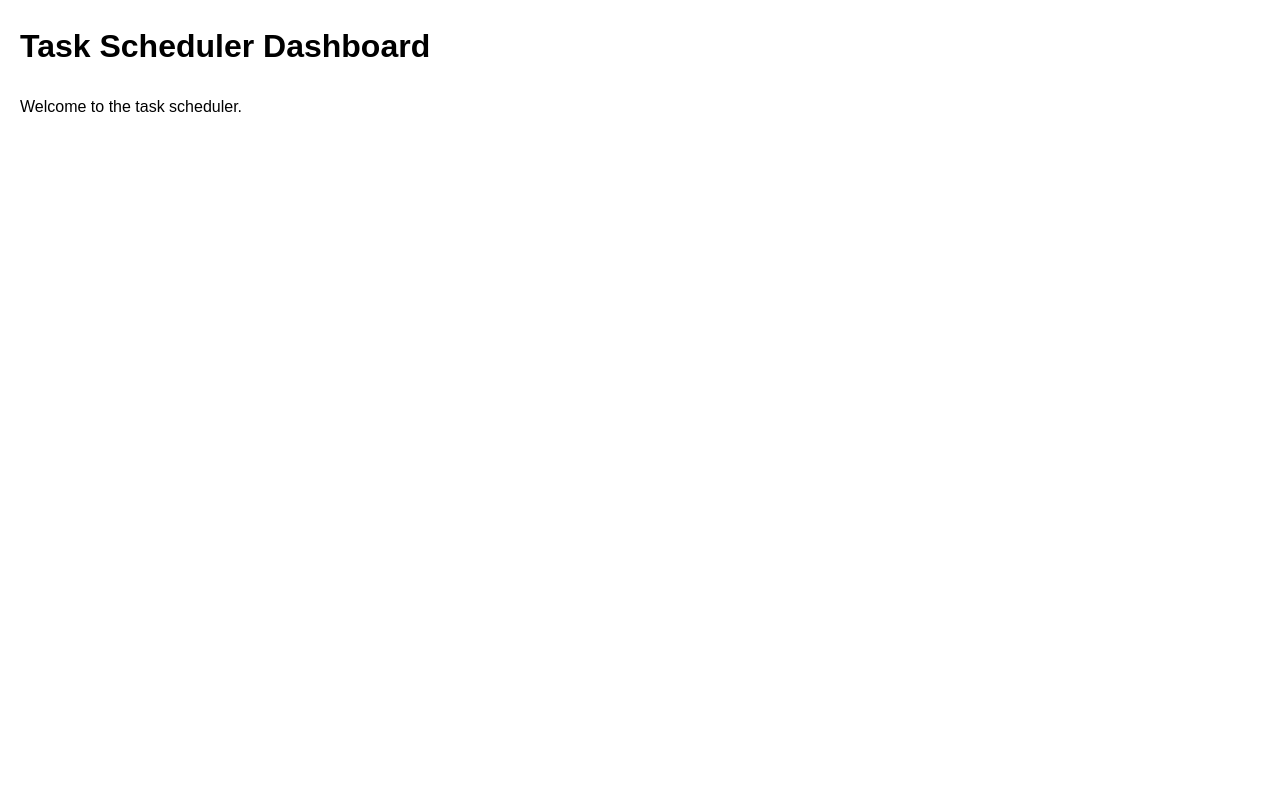
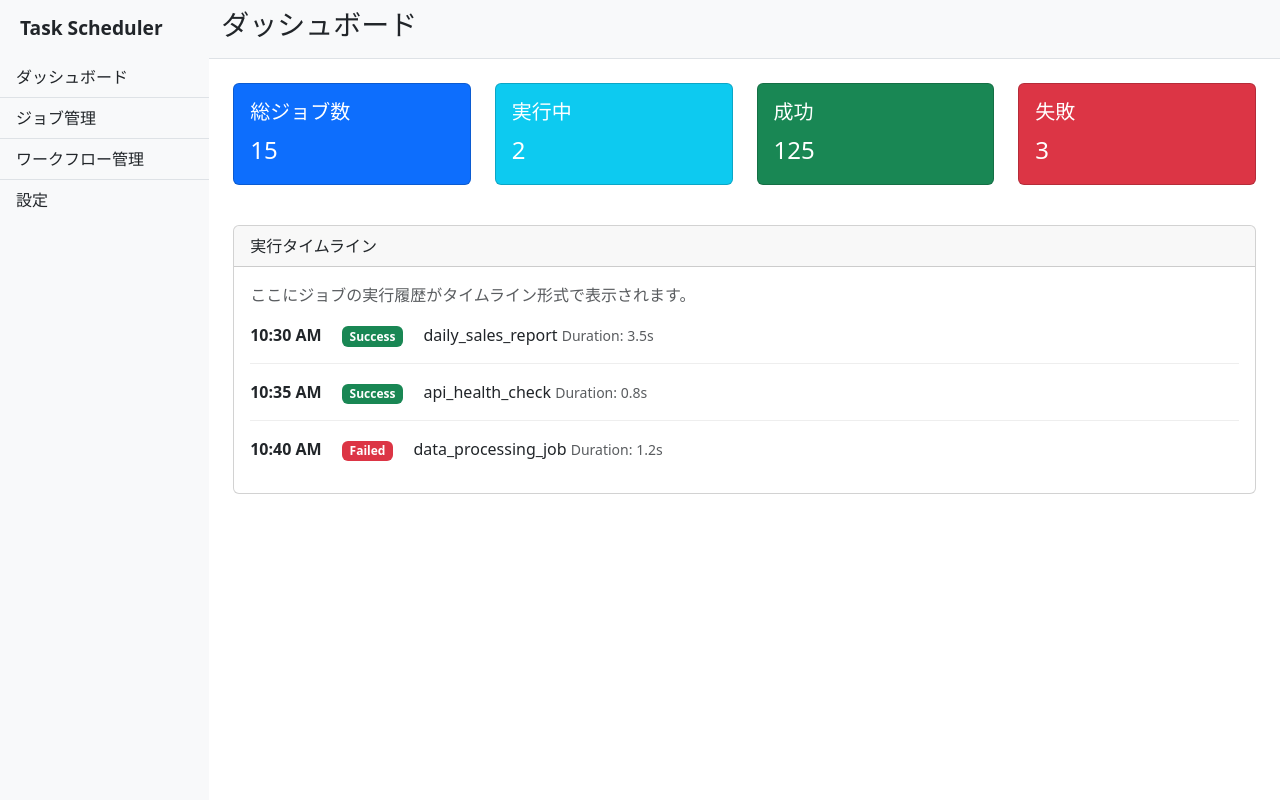
Before and after one commit to xzyozi/task_schedule, a Flask app: page / in a window 1280 px wide. Run offline with Flask 3, Linux system fonts and the light colour scheme.

Commit message:
feat(webgui): ダッシュボードの初期HTMLおよびCSSプロトタイプを作成
このコミットでは、Web GUIの基盤となるHTMLとCSSを構築し、`gui.md`で確定したデザインを機能するブラウザプロトタイプへ変換します。

- **`templates/index.html`**: Bootstrap 5を使用してメインアプリケーションレイアウトを実装。ナビゲーション用プライマリサイドバーとメインコンテンツ領域を含みます。ダッシュボードビューは、設計文書で指定された通り、プレースホルダーのサマリーカードとタイムラインビューで構築されています。

- **`static/style.css`**: サイドバーレイアウトをサポートし、実行タイムラインなどの新規コンポーネントに初期スタイリングを提供するためのカスタムCSSを追加。プロトタイプが視覚的に設計目標に沿うようにしました。

```diff
--- a/src/webgui/static/style.css
+++ b/src/webgui/static/style.css
@@ -1,6 +1,64 @@
-/* Basic styles for the task scheduler GUI */
 body {
-    font-family: sans-serif;
-    line-height: 1.6;
-    margin: 20px;
+    overflow-x: hidden;
 }
+
+#sidebar-wrapper {
+    min-height: 100vh;
+    width: 250px;
+    margin-left: -250px;
+    transition: margin .25s ease-out;
+}
+
+#sidebar-wrapper .sidebar-heading {
+    padding: 0.875rem 1.25rem;
+    font-size: 1.2rem;
+    font-weight: bold;
+}
+
+#sidebar-wrapper .list-group {
+    width: 100%;
+}
+
+#page-content-wrapper {
+    min-width: 100vw;
+}
+
+#wrapper.toggled #sidebar-wrapper {
+    margin-left: 0;
+}
+
+@media (min-width: 768px) {
+    #sidebar-wrapper {
+        margin-left: 0;
+    }
+
+    #page-content-wrapper {
+        min-width: 0;
+        width: 100%;
+    }
+
+    #wrapper.toggled #sidebar-wrapper {
+        margin-left: -250px;
+    }
+}
+
+/* Custom styles for timeline */
+.timeline-item {
+    margin-bottom: 1rem;
+    padding-bottom: 1rem;
+    border-bottom: 1px solid #eee;
+}
+
+.timeline-item:last-child {
+    border-bottom: none;
+    margin-bottom: 0;
+}
+
+.timeline-item .time {
+    font-weight: bold;
+    margin-right: 1rem;
+}
+
+.timeline-item .job-name {
+    margin-left: 1rem;
+}
--- a/src/webgui/templates/index.html
+++ b/src/webgui/templates/index.html
@@ -1,13 +1,111 @@
 <!DOCTYPE html>
-<html lang="en">
+<html lang="ja">
 <head>
     <meta charset="UTF-8">
     <meta name="viewport" content="width=device-width, initial-scale=1.0">
-    <title>Task Scheduler</title>
+    <title>Task Scheduler Dashboard</title>
+    <!-- Bootstrap CSS -->
+    <link href="https://cdn.jsdelivr.net/npm/bootstrap@5.3.3/dist/css/bootstrap.min.css" rel="stylesheet">
+    <!-- Custom CSS -->
     <link rel="stylesheet" href="{{ url_for('static', filename='style.css') }}">
 </head>
 <body>
-    <h1>Task Scheduler Dashboard</h1>
-    <p>Welcome to the task scheduler.</p>
+    <div class="d-flex" id="wrapper">
+        <!-- Sidebar -->
+        <div class="bg-light border-right" id="sidebar-wrapper">
+            <div class="sidebar-heading">Task Scheduler</div>
+            <div class="list-group list-group-flush">
+                <a href="#" class="list-group-item list-group-item-action bg-light">ダッシュボード</a>
+                <a href="#" class="list-group-item list-group-item-action bg-light">ジョブ管理</a>
+                <a href="#" class="list-group-item list-group-item-action bg-light">ワークフロー管理</a>
+                <a href="#" class="list-group-item list-group-item-action bg-light">設定</a>
+            </div>
+        </div>
+        <!-- /#sidebar-wrapper -->
+
+        <!-- Page Content -->
+        <div id="page-content-wrapper">
+            <nav class="navbar navbar-expand-lg navbar-light bg-light border-bottom">
+                <div class="container-fluid">
+                    <h1 class="h3">ダッシュボード</h1>
+                </div>
+            </nav>
+
+            <div class="container-fluid p-4">
+                <!-- Summary Cards -->
+                <div class="row mb-4">
+                    <div class="col-md-3">
+                        <div class="card text-white bg-primary mb-3">
+                            <div class="card-body">
+                                <h5 class="card-title">総ジョブ数</h5>
+                                <p class="card-text fs-4">15</p>
+                            </div>
+                        </div>
+                    </div>
+                    <div class="col-md-3">
+                        <div class="card text-white bg-info mb-3">
+                            <div class="card-body">
+                                <h5 class="card-title">実行中</h5>
+                                <p class="card-text fs-4">2</p>
+                            </div>
+                        </div>
+                    </div>
+                    <div class="col-md-3">
+                        <div class="card text-white bg-success mb-3">
+                            <div class="card-body">
+                                <h5 class="card-title">成功</h5>
+                                <p class="card-text fs-4">125</p>
+                            </div>
+                        </div>
+                    </div>
+                    <div class="col-md-3">
+                        <div class="card text-white bg-danger mb-3">
+                            <div class="card-body">
+                                <h5 class="card-title">失敗</h5>
+                                <p class="card-text fs-4">3</p>
+                            </div>
+                        </div>
+                    </div>
+                </div>
+                <!-- /Summary Cards -->
+
+                <!-- Timeline View Placeholder -->
+                <div class="card">
+                    <div class="card-header">
+                        実行タイムライン
+                    </div>
+                    <div class="card-body">
+                        <p class="text-muted">ここにジョブの実行履歴がタイムライン形式で表示されます。</p>
+                        <!-- Example Timeline Item -->
+                        <div class="timeline-item">
+                            <span class="time">10:30 AM</span>
+                            <span class="badge bg-success">Success</span>
+                            <span class="job-name">daily_sales_report</span>
+                            <small class="text-muted">Duration: 3.5s</small>
+                        </div>
+                        <div class="timeline-item">
+                            <span class="time">10:35 AM</span>
+                            <span class="badge bg-success">Success</span>
+                            <span class="job-name">api_health_check</span>
+                            <small class="text-muted">Duration: 0.8s</small>
+                        </div>
+                        <div class="timeline-item">
+                            <span class="time">10:40 AM</span>
+                            <span class="badge bg-danger">Failed</span>
+                            <span class="job-name">data_processing_job</span>
+                            <small class="text-muted">Duration: 1.2s</small>
+                        </div>
+                    </div>
+                </div>
+                <!-- /Timeline View Placeholder -->
+
+            </div>
+        </div>
+        <!-- /#page-content-wrapper -->
+    </div>
+    <!-- /#wrapper -->
+
+    <!-- Bootstrap JS -->
+    <script src="https://cdn.jsdelivr.net/npm/bootstrap@5.3.3/dist/js/bootstrap.bundle.min.js"></script>
 </body>
 </html>
```
